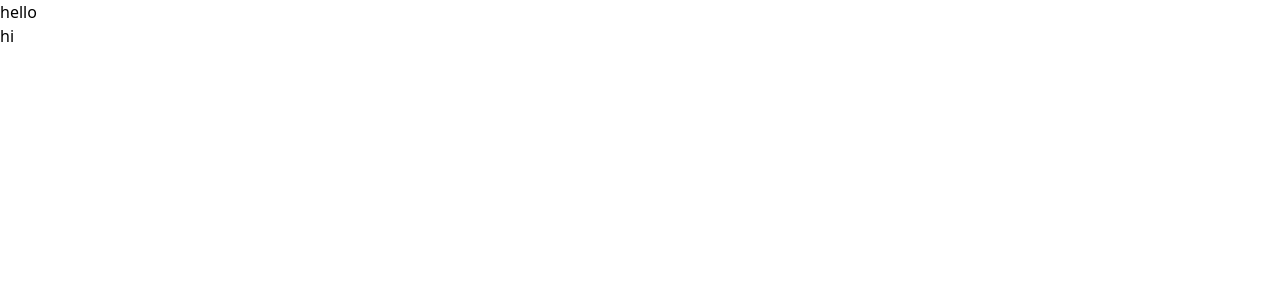
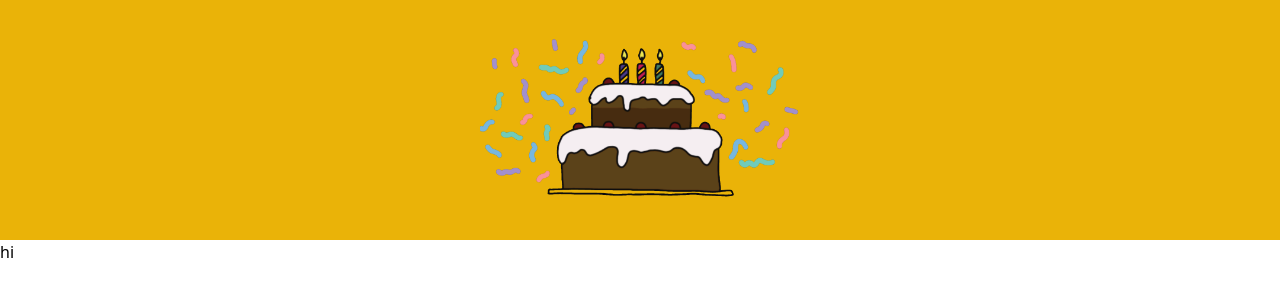
Before and after one commit to hyeleeeeen/birthday_project, a JavaScript app: page / in a window 1280 px wide. Shown: the top 300 px of the page. Built offline with nearby package versions, Linux system fonts and the light colour scheme.

Commit message:
:sparkle: feat : 헤더 구현

```diff
--- a/src/components/Header.js
+++ b/src/components/Header.js
@@ -1,5 +1,19 @@
-const Header = () => {
-  return <p>hello</p>;
+import HeaderGif from '../asset/images/HeaderGif.gif';
+
+const Header = ({ Link }) => {
+  return (
+    <>
+      <div className=" w-full xl:bg-yellow-500 lg:bg-blue-400 md:bg-black max-md:bg-pink-500">
+        <a href="/" className="flex justify-center">
+          <img
+            src={HeaderGif}
+            alt="cake"
+            className="xl:w-1/4 lg:w-1/3 md:w-1/3 max-md:w-1/2 "
+          />
+        </a>
+      </div>
+    </>
+  );
 };
 
 export default Header;
```
